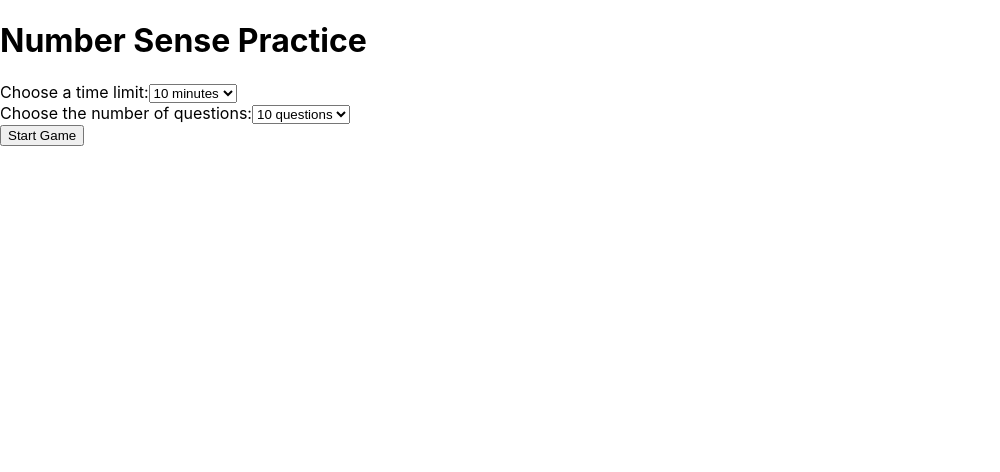
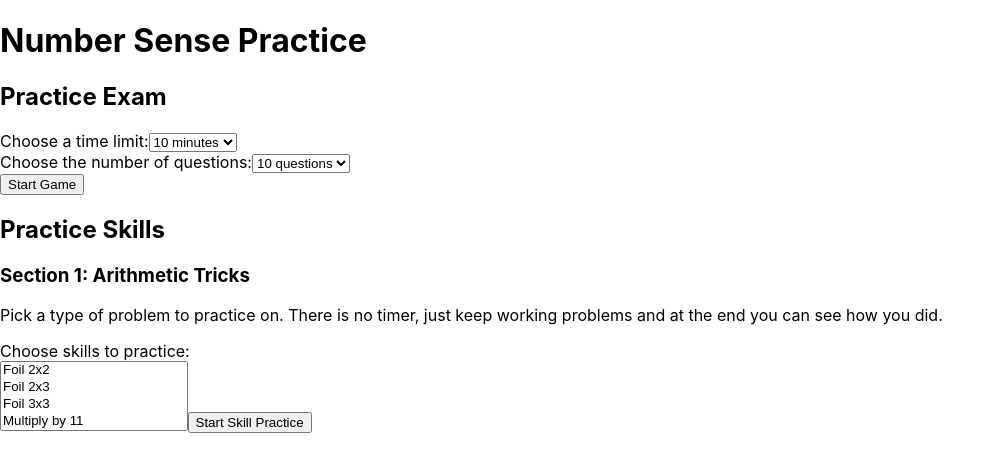
Before and after one commit to marco-campos/ns1, a React (Create React App) app: page / in a window 1280 px wide. Shown: the top 472 px of the page, without its empty margins (0-1000 px from the left). Built offline with nearby package versions, Linux system fonts and the light colour scheme.

Commit message:
Added the ability to practice specific skills

```diff
--- a/src/App.js
+++ b/src/App.js
@@ -2,6 +2,8 @@ import React, { useState } from 'react';
 import StartScreen from './components/StartScreen';
 import GameScreen from './components/GameScreen';
 import EndScreen from './components/EndScreen';
+import SkillPracticeScreen from './components/SkillPracticeScreen'; // You need to create this component
+
 
 function App() {
   const [gameState, setGameState] = useState('start'); // start, inGame, end
@@ -9,6 +11,16 @@ function App() {
   const [questionLimit, setQuestionLimit] = useState(10); // Default to 10 questions
   const [score, setScore] = useState(0);
   const [answers, setAnswers] = useState([]);
+  const [selectedSkills, setSelectedSkills] = useState([]);
+
+
+  const startSkillPractice = (skills) => {
+    setSelectedSkills(skills);
+    setGameState('inSkillPractice');
+    // Reset score and answers for skill practice
+    setScore(0);
+    setAnswers([]);
+  };
 
   const startGame = (selectedTime, selectedQuestions) => {
     setTimeLimit(selectedTime);
@@ -31,7 +43,7 @@ function App() {
 
   switch (gameState) {
     case 'start':
-      return <StartScreen startGame={startGame} />;
+      return <StartScreen startGame={startGame} startSkillPractice={startSkillPractice} />;
     case 'inGame':
       return (
         <GameScreen
@@ -40,6 +52,17 @@ function App() {
           questionLimit={questionLimit}
         />
       );
+      case 'inSkillPractice':
+        // Make sure only one skill type is passed to the SkillPracticeScreen
+        // This assumes selectedSkills contains at least one skill.
+        const skillToPractice = selectedSkills; // Take the first skill for practice
+
+        return (
+          <SkillPracticeScreen
+            endPractice={endGame} // Assuming you have an endPractice function that should be here
+            skillType={skillToPractice}
+          />
+        );
     case 'end':
       return (
         <EndScreen
--- /dev/null
+++ b/src/components/SkillPracticeScreen.js
@@ -0,0 +1,122 @@
+// components/SkillPracticeScreen.js
+import React, { useState, useEffect } from 'react';
+import TextDisplay from './TextDisplay';
+// Assuming you have functions for each skill type like this:
+import { foil2x2, foil2x3, foil3x3, multiply11, multiply111, multiply101, multiply25, multiply75, multiplyNear100, squaresEnd5, squares4159 } from './utils/generateQuestions';
+
+const SkillPracticeScreen = ({ endPractice, skillType }) => {
+  const [currentQuestion, setCurrentQuestion] = useState(null);
+  const [userInput, setUserInput] = useState('');
+  const [score, setScore] = useState(0);
+  const [answers, setAnswers] = useState([]);
+console.log(skillType)
+  // This function decides which generator function to use based on the skillType
+  const generateQuestion = () => {
+    switch (skillType) {
+      case 'foil2x2':
+        return foil2x2();
+      case 'foil2x3':
+        return foil2x3();
+
+      case 'foil3x3':
+          return foil3x3()
+      case 'multiply11':
+          return multiply11()
+      case 'multiply111':
+          return multiply111()
+      case 'multiply101':
+          return multiply101()
+      case 'multiply25':
+          return multiply25()
+      case 'multiply75':
+          return multiply75()
+      case 'multiplyNear100':
+          return multiplyNear100()
+      case 'squaresEnd5':
+          return squaresEnd5()
+      case 'squares4159':
+          return squares4159()
+
+      // add more cases for other skills
+      default:
+        throw new Error(`Unknown skill type: ${skillType}`);
+    }
+  };
+
+  // Call generateQuestion on component mount and whenever skillType changes
+  useEffect(() => {
+    console.log('Skill Type:', skillType)
+    const generateQuestion = () => {
+        switch (skillType) {
+            case 'foil2x2':
+                return foil2x2();
+              case 'foil2x3':
+                return foil2x3();
+
+              case 'foil3x3':
+                  return foil3x3()
+              case 'multiply11':
+                  return multiply11()
+              case 'multiply111':
+                  return multiply111()
+              case 'multiply101':
+                  return multiply101()
+              case 'multiply25':
+                  return multiply25()
+              case 'multiply75':
+                  return multiply75()
+              case 'multiplyNear100':
+                  return multiplyNear100()
+              case 'squaresEnd5':
+                  return squaresEnd5()
+              case 'squares4159':
+                  return squares4159()
+          // add more cases for other skills
+          default:
+            throw new Error(`Unknown skill type: ${skillType}`);
+        }
+      };
+    const newQuestion = generateQuestion();
+    setCurrentQuestion(newQuestion);
+  }, [skillType]);
+
+  const handleInputChange = (e) => {
+    setUserInput(e.target.value);
+  };
+
+  const handleSubmit = (e) => {
+    e.preventDefault();
+    const correct = userInput.trim() === currentQuestion.solution;
+    const updatedScore = correct ? score + 1 : score; // You can adjust scoring as needed
+    setAnswers([...answers, { ...currentQuestion, userInput: userInput.trim(), correct }]);
+    setScore(updatedScore);
+    setUserInput('');
+    setCurrentQuestion(generateQuestion()); // Generate the next question
+  };
+
+  // Make sure to render something different if there's no current question
+  if (!currentQuestion) {
+    return <div>Loading question...</div>;
+  }
+
+  return (
+    <div>
+      <h1>Skill Practice: {skillType}</h1>
+      <div>
+        <TextDisplay text={currentQuestion.question} />
+        <form onSubmit={handleSubmit}>
+          <input
+            type="text"
+            value={userInput}
+            onChange={handleInputChange}
+            autoFocus
+          />
+          <button type="submit">Submit</button>
+        </form>
+        <button onClick={() => endPractice(score, answers)}>End Practice</button>
+      </div>
+    </div>
+  );
+};
+
+export default SkillPracticeScreen;
--- a/src/components/StartScreen.js
+++ b/src/components/StartScreen.js
@@ -1,9 +1,10 @@
 // components/StartScreen.js
 import React, { useState } from 'react';
 
-const StartScreen = ({ startGame }) => {
+const StartScreen = ({ startGame, startSkillPractice }) => {
   const [timeOption, setTimeOption] = useState(600); // Default 10 minutes
   const [questionOption, setQuestionOption] = useState(10); // Default 10 questions
+  const [selectedSkills, setSelectedSkills] = useState([]); // For skill practice
 
   const handleTimeChange = (event) => {
     setTimeOption(parseInt(event.target.value, 10));
@@ -13,14 +14,34 @@ const StartScreen = ({ startGame }) => {
     setQuestionOption(parseInt(event.target.value, 10));
   };
 
+  const handleSkillChange = (event) => {
+    const value = Array.from(
+      event.target.selectedOptions,
+      (option) => option.value
+    );
+    setSelectedSkills(value);
+  };
+
   const handleStart = () => {
     // Pass the selected options to start the game
     startGame(timeOption, questionOption);
   };
 
+  const handleSkillStart = () => {
+    // Pass only the first selected skill to start the skill practice
+    if(selectedSkills.length > 0) {
+      startSkillPractice(selectedSkills[0]);
+    } else {
+      // Handle the case where no skill is selected
+      alert("Please select at least one skill to practice.");
+    }
+  };
+
   return (
     <div>
       <h1>Number Sense Practice</h1>
+      <div>
+          <h2>Practice Exam</h2>
         <div>
             <label htmlFor="time-select">Choose a time limit:</label>
             <select id="time-select" value={timeOption} onChange={handleTimeChange}>
@@ -40,6 +61,34 @@ const StartScreen = ({ startGame }) => {
         </div>
         <button onClick={handleStart}>Start Game</button>
         </div>
+        <div>
+            <h2>Practice Skills</h2>
+
+            <h3>Section 1: Arithmetic Tricks</h3>
+            <p>Pick a type of problem to practice on. There is no timer, just keep working problems and at the end you can see how you did.</p>
+            <div>
+                <label htmlFor="skill-select">Choose skills to practice:</label>
+            </div>
+            <div>
+                <select multiple id="skill-select" value={selectedSkills} onChange={handleSkillChange}>
+                <option value="foil2x2">Foil 2x2</option>
+                <option value="foil2x3">Foil 2x3</option>
+                <option value="foil3x3">Foil 3x3</option>
+                <option value="multiply11">Multiply by 11</option>
+                <option value="multiply111">Multiply by 111</option>
+                <option value="multiply101">Multiply by 101</option>
+                <option value="multiply25">Multiply by 25</option>
+                <option value="multiply75">Multiply by 75</option>
+                <option value="multiplyNear100">Multiply two numbers near 100</option>
+                <option value="squaresEnd5">Squares ending in 5</option>
+                <option value="squares4159">Squares between 41 and 59</option>
+
+                {/* Add more options here as needed */}
+                </select>
+                <button onClick={handleSkillStart}>Start Skill Practice</button>
+            </div>
+        </div>
+    </div>
   );
 };
 
--- a/src/components/utils/generateQuestions.js
+++ b/src/components/utils/generateQuestions.js
@@ -214,7 +214,6 @@ export function generateQuestionsWithSolutions(numberOfQuestions) {
     // const generators = [foil2x2, foil2x3, multiply11, multiply111, multiply101, multiply25, multiply75, multiplyNear100, squaresEnd5, squares4159, foil3x3]; // Array of functions to generate questions
     console.log(numberOfQuestions)
     for (let i = 0; i < numberOfQuestions; i++) {
-        console.log(i)
       // Randomly select a question generation function and push its output
       let generateQuestion = generators[Math.floor(Math.random() * generators.length)];
 
```
Lines whose indentation alone changed are shown as unchanged.
